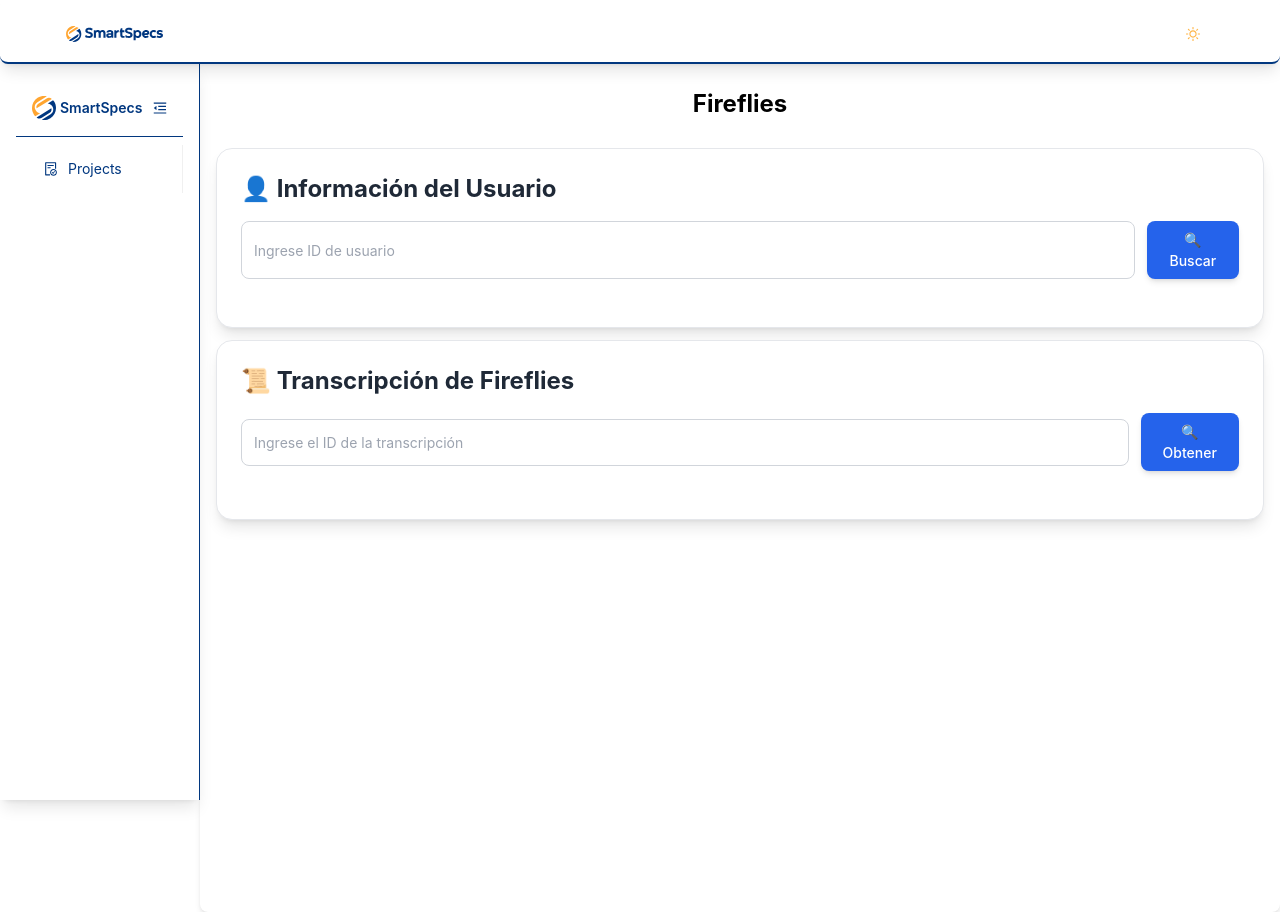
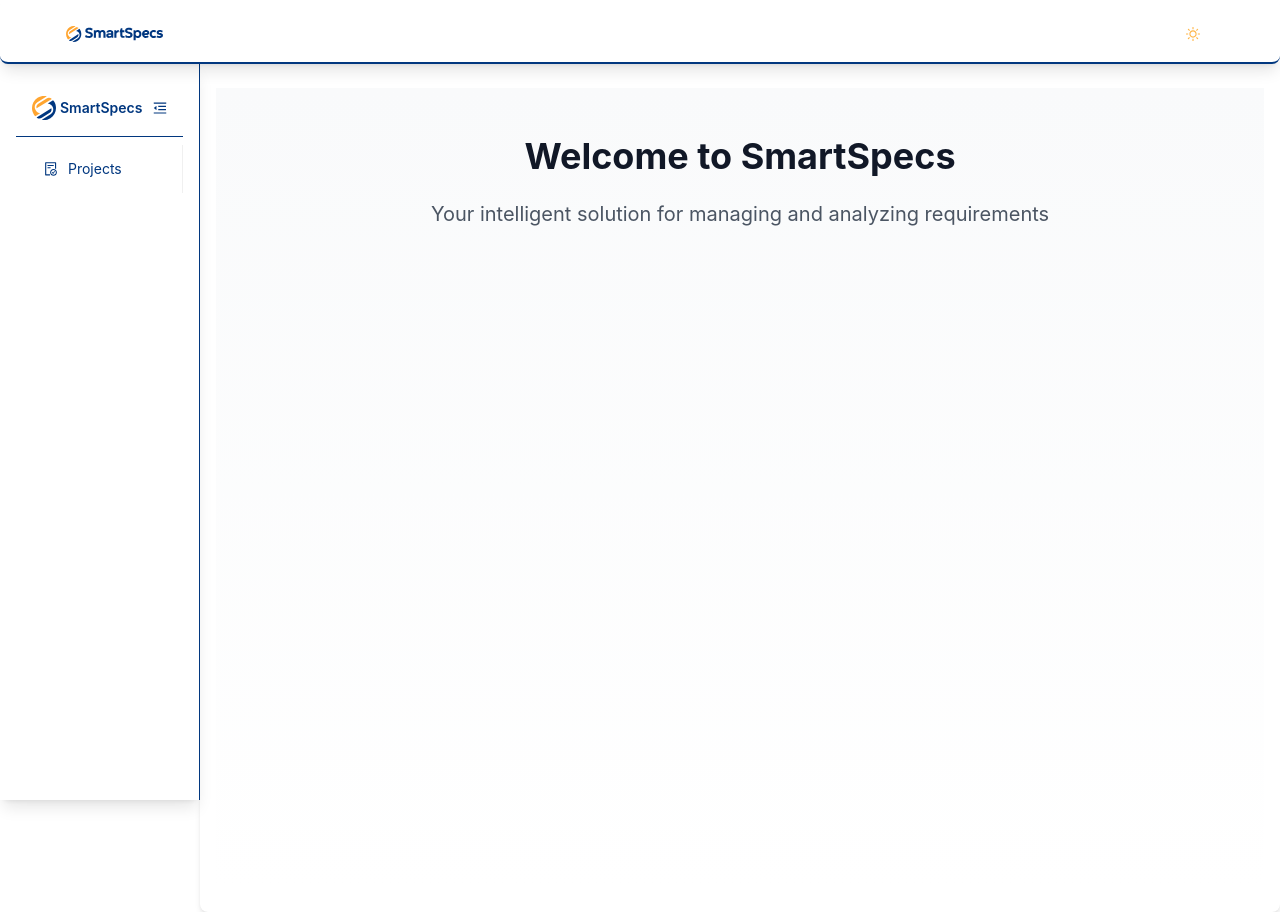
Before and after one commit to SmartSpecsAI/smartspecs, a Next.js app: page / in a window 1280 px wide. Built offline with nearby package versions, Linux system fonts and the light colour scheme; what @evyweb/ioctopus, @react-pdf/renderer would draw is missing.

Commit message:
only one app

```diff
--- a/src/app/page.tsx
+++ b/src/app/page.tsx
@@ -1,11 +1,16 @@
-import FirefliesUsers from "../lib/presentation/components/components/Flireflies/FirefliesUsers";
-import FirefliesTranscripts from "../lib/presentation/components/components/Flireflies/FirefliesTranscripts";
 export default function Home() {
   return (
-    <div className="min-h-screen flex flex-col items-center gap-3">
-      <h1 className="text-2xl font-bold mb-4">Fireflies</h1>
-      <FirefliesUsers />
-      <FirefliesTranscripts />
+    <div className="min-h-screen bg-gradient-to-b from-gray-50 to-white">
+      <main className="max-w-7xl mx-auto px-4 sm:px-6 lg:px-8 py-12">
+        <div className="text-center space-y-6">
+          <h2 className="text-4xl font-bold text-gray-900">
+            Welcome to SmartSpecs
+          </h2>
+          <p className="text-xl text-gray-600 max-w-2xl mx-auto">
+            Your intelligent solution for managing and analyzing requirements
+          </p>
+        </div>
+      </main>
     </div>
   );
 }
```
